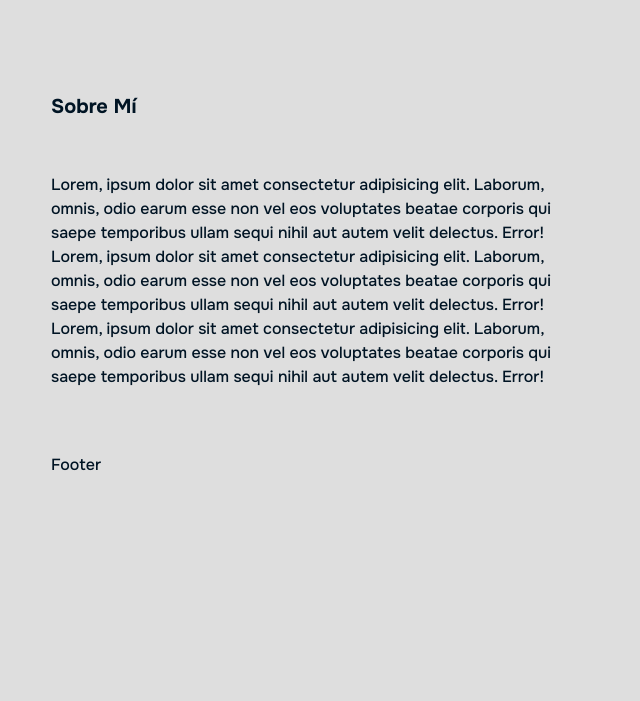
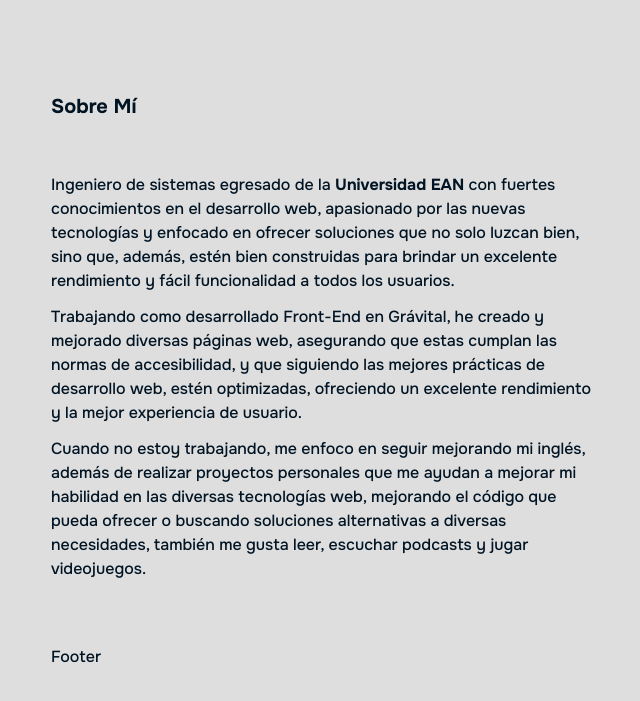
Before and after one commit to JoseSissa/Portfolio, an Astro site: page / in a window 1280 px wide. Shown: the part 2139-2840 px from the top of the page, without its empty margins (589-1229 px from the left). Before the commit the page ends 2680 px from the top, so only its background shows below. Built offline with nearby package versions, Linux system fonts and the light colour scheme; Astro itself is replaced by a stand-in of ours.

Commit message:
about me section completed

```diff
--- a/src/components/About.astro
+++ b/src/components/About.astro
@@ -4,13 +4,13 @@ import TitleSection from "./TitleSection.astro";
 
 <section class="mb-16" id="about">
     <TitleSection>Sobre Mí</TitleSection>
-    <p>
-        Lorem, ipsum dolor sit amet consectetur adipisicing elit. Laborum, omnis, odio earum esse non vel eos voluptates beatae corporis qui saepe temporibus ullam sequi nihil aut autem velit delectus. Error!
+    <p class="mb-3">
+        Ingeniero de sistemas egresado de la <a class="font-bold" href="https://universidadean.edu.co/" target="_blank" rel="nofollow noreferrer" title="Web de la Universidad EAN">Universidad EAN</a> con fuertes conocimientos en el desarrollo web, apasionado por las nuevas tecnologías y enfocado en ofrecer soluciones que no solo luzcan bien, sino que, además, estén bien construidas para brindar un excelente rendimiento y fácil funcionalidad a todos los usuarios.
+    </p>
+    <p class="mb-3">
+        Trabajando como desarrollado Front-End en Grávital, he creado y mejorado diversas páginas web, asegurando que estas cumplan las normas de accesibilidad, y que siguiendo las mejores prácticas de desarrollo web, estén optimizadas, ofreciendo un excelente rendimiento y la mejor experiencia de usuario.
     </p>
     <p>
-        Lorem, ipsum dolor sit amet consectetur adipisicing elit. Laborum, omnis, odio earum esse non vel eos voluptates beatae corporis qui saepe temporibus ullam sequi nihil aut autem velit delectus. Error!
-    </p>
-    <p>
-        Lorem, ipsum dolor sit amet consectetur adipisicing elit. Laborum, omnis, odio earum esse non vel eos voluptates beatae corporis qui saepe temporibus ullam sequi nihil aut autem velit delectus. Error!
+        Cuando no estoy trabajando, me enfoco en seguir mejorando mi inglés, además de realizar proyectos personales que me ayudan a mejorar mi habilidad en las diversas tecnologías web, mejorando el código que pueda ofrecer o buscando soluciones alternativas a diversas necesidades, también me gusta leer, escuchar podcasts y jugar videojuegos.
     </p>
 </section>
```
